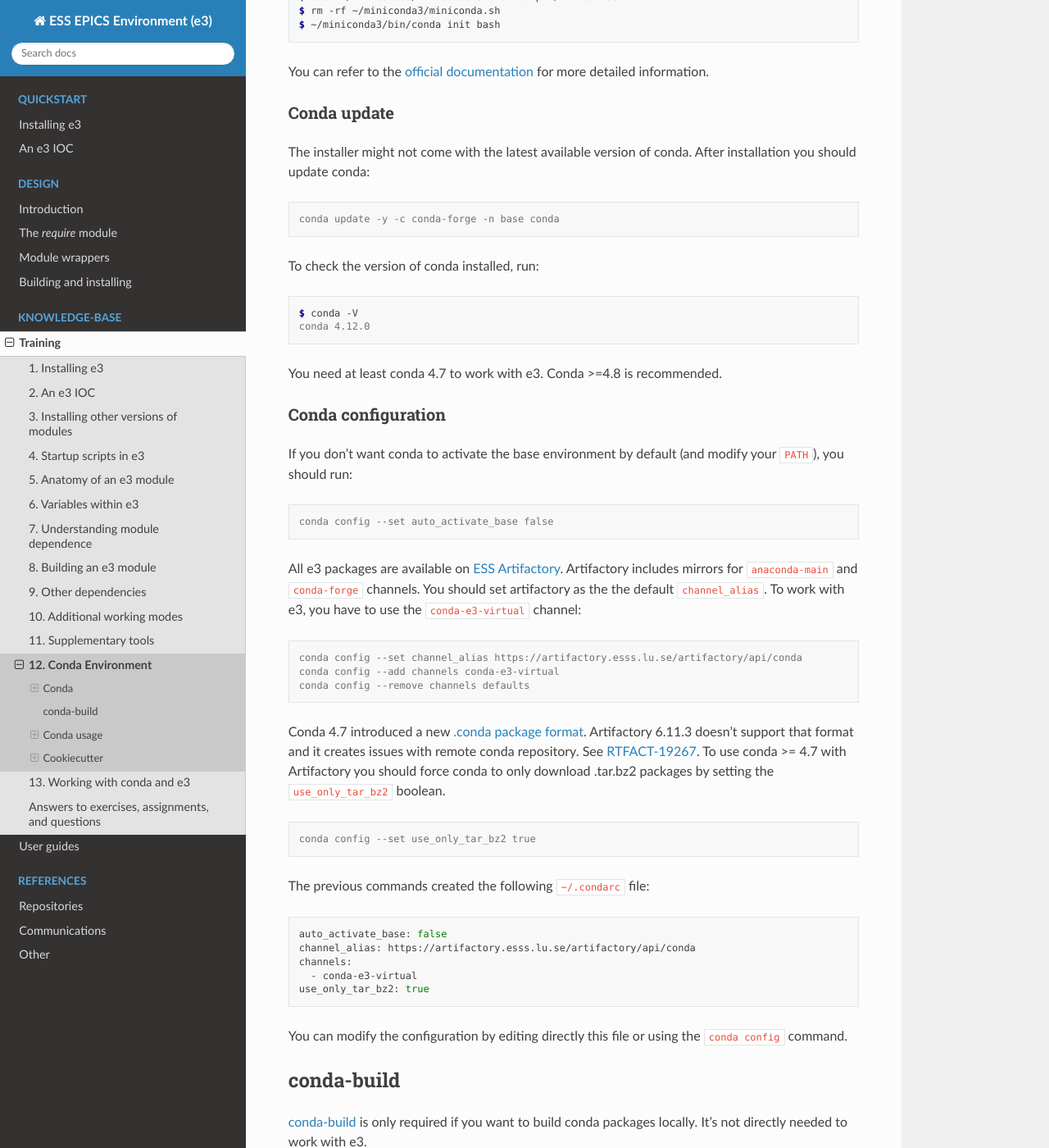
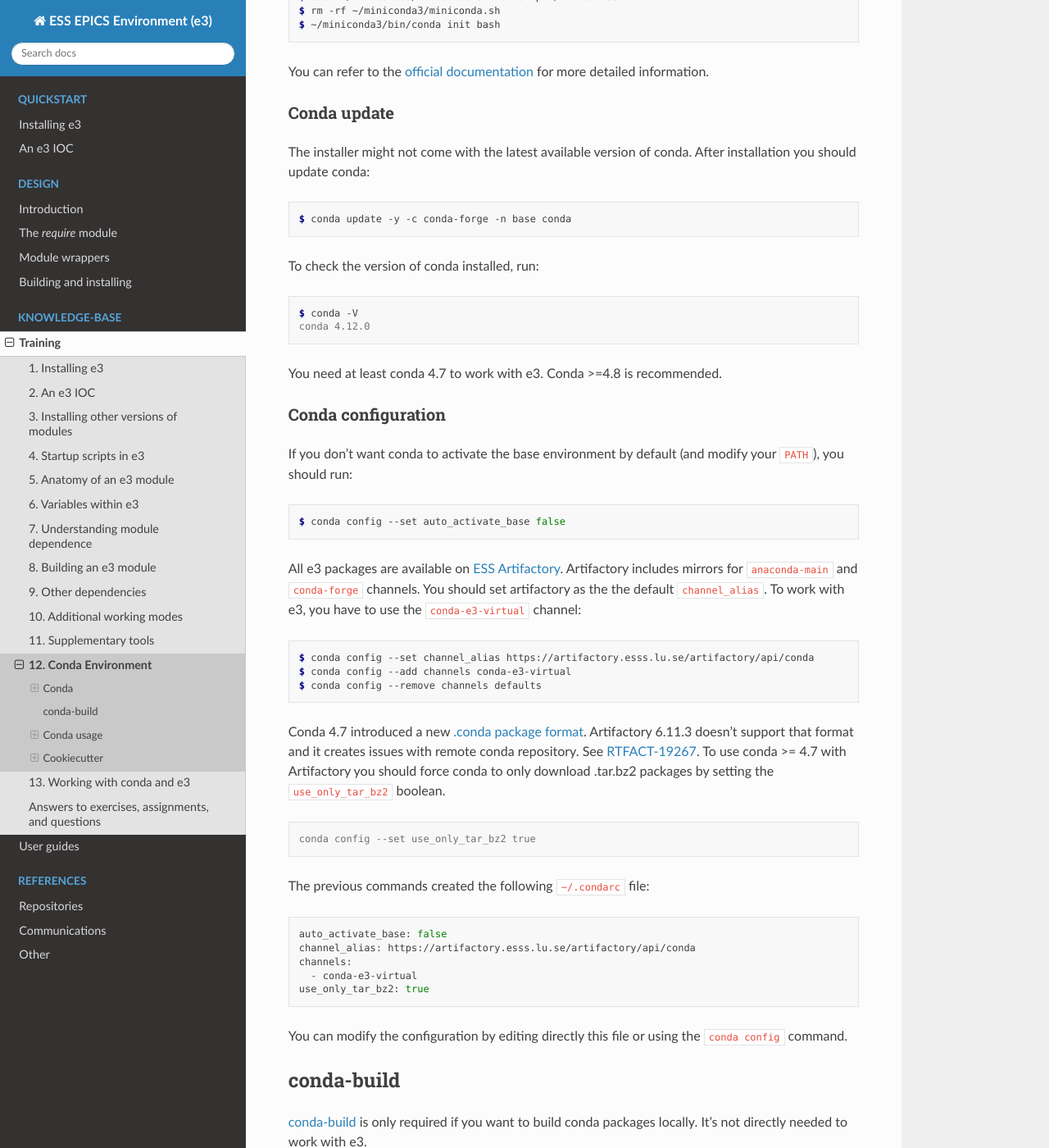
Before and after one commit to ttkorhonen/e3pages, a Sphinx documentation site: the page built from docs/kb/training/workbook/12_conda_environment.md, in a window 1280 px wide and 1400 px high, scrolled down 858 px. Shown: the whole window at 82% size. Built offline with Sphinx 7.4.7 and the Read the Docs theme 2.0.0, drawn with Linux system fonts in a browser that asks for light colours.

Commit message:
Standardize command lines

````diff
--- a/docs/kb/training/workbook/12_conda_environment.md
+++ b/docs/kb/training/workbook/12_conda_environment.md
@@ -46,7 +46,7 @@ The installer might not come with the latest available version of conda. After
 installation you should update conda:
 
 ```console
-conda update -y -c conda-forge -n base conda
+$ conda update -y -c conda-forge -n base conda
 ```
 
 To check the version of conda installed, run:
@@ -64,7 +64,7 @@ If you don't want conda to activate the base environment by default (and modify
 your `PATH`), you should run:
 
 ```console
-conda config --set auto_activate_base false
+$ conda config --set auto_activate_base false
 ```
 
 All e3 packages are available on [ESS
@@ -74,9 +74,9 @@ the default `channel_alias`.  To work with e3, you have to use the
 `conda-e3-virtual` channel:
 
 ```console
-conda config --set channel_alias https://artifactory.esss.lu.se/artifactory/api/conda
-conda config --add channels conda-e3-virtual
-conda config --remove channels defaults
+$ conda config --set channel_alias https://artifactory.esss.lu.se/artifactory/api/conda
+$ conda config --add channels conda-e3-virtual
+$ conda config --remove channels defaults
 ```
 
 Conda 4.7 introduced a new [.conda package
````
